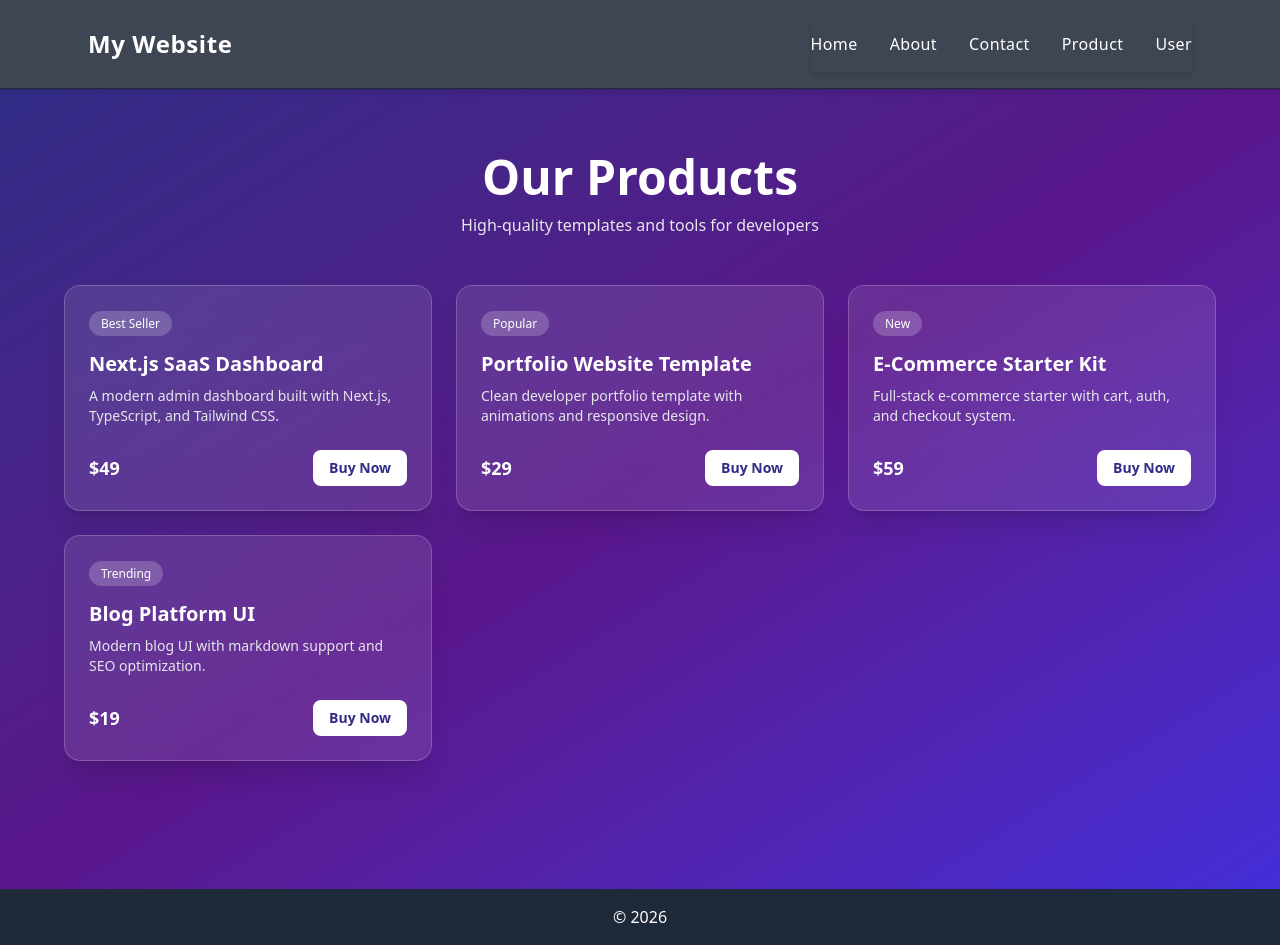
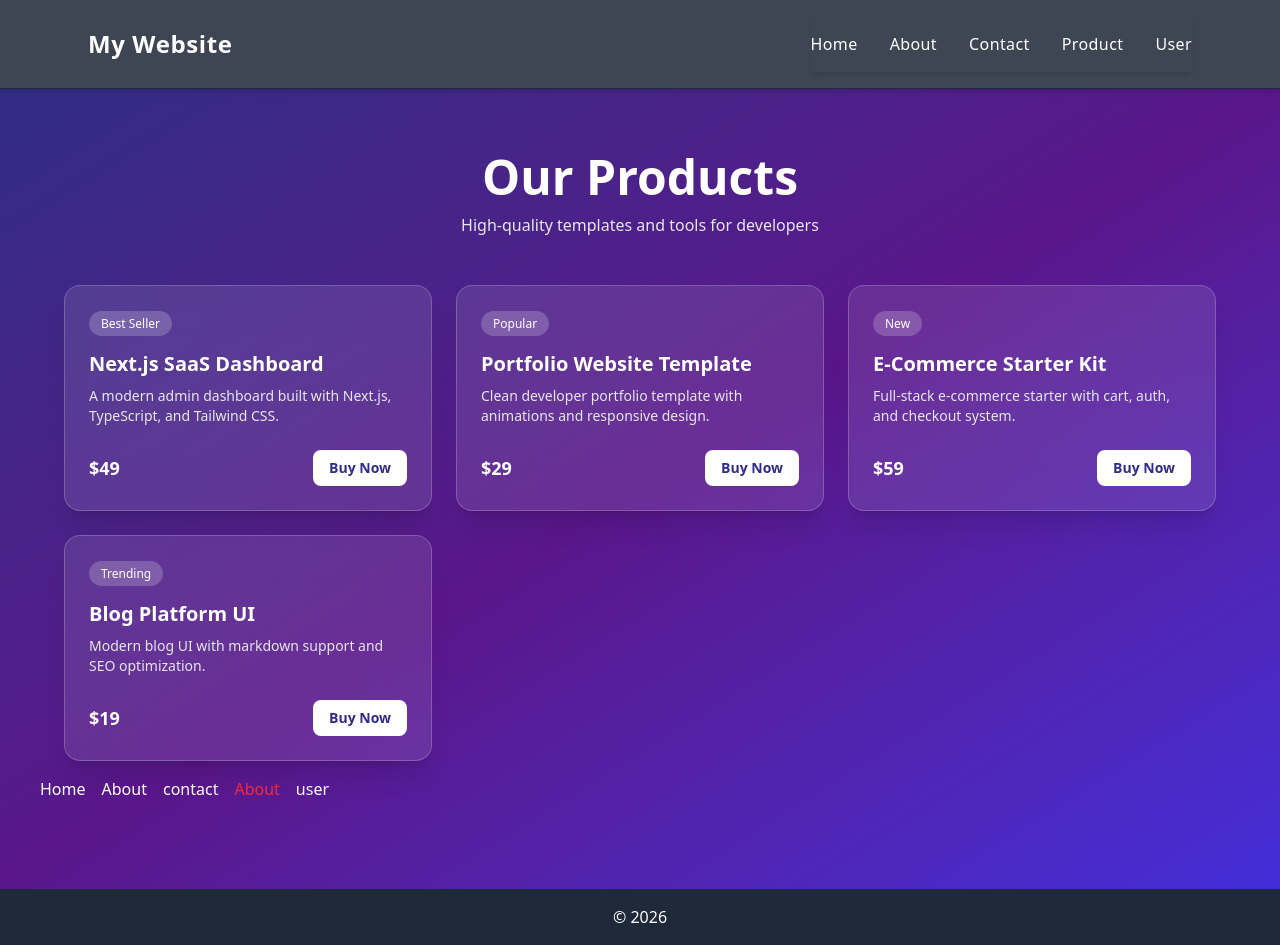
Before and after one commit to abyssiniatech/nextjs_16, a Next.js app: page /product in a window 1280 px wide. Built offline with nearby package versions, Linux system fonts and the light colour scheme.

Commit message:
add the basic concepts:

```diff
--- a/src/app/about/page.tsx
+++ b/src/app/about/page.tsx
@@ -1,6 +1,12 @@
+   "use client"
 import React from "react";
+import { useRouter } from "next/navigation";
+const AboutPage = () => {
+  const route=useRouter();
 
-const AboutPage = () => {
+  const chngepage=()=>{
+     route.push('/')
+  }
   return (
     <div className="min-h-screen bg-linear-to-br from-indigo-900 via-purple-900 to-indigo-700 flex items-center justify-center px-6">
 
@@ -57,9 +63,13 @@ const AboutPage = () => {
           <button className="bg-white text-indigo-900 font-semibold px-6 py-3 rounded-full hover:bg-gray-200 transition">
             Contact Me
           </button>
+            <button onClick={chngepage} className="bg-white mx-4 text-indigo-900 font-semibold px-6 py-3 rounded-full hover:bg-gray-200 transition">Go to home page</button>
         </div>
 
+
       </div>
+
+
     </div>
   );
 };
--- a/src/app/product/page.tsx
+++ b/src/app/product/page.tsx
@@ -1,5 +1,7 @@
+   "use client"
 import React from "react";
-
+import { usePathname } from "next/navigation"
+import Link from "next/link"
 const products = [
   {
     id: 1,
@@ -36,6 +38,7 @@ const products = [
 ];
 
 const ProductPage = () => {
+  const pathname=usePathname()
   return (
     <div className="min-h-screen bg-linear-to-br from-indigo-900 via-purple-900 to-indigo-700 px-6 py-16">
 
@@ -80,7 +83,41 @@ const ProductPage = () => {
           </div>
         ))}
       </div>
+          <div className="flex gap-4 text-white px-4 mt-4">
 
+      <Link
+        className={pathname === "/" ? "text-red-500" : ""}
+        href="/"
+      >
+        Home
+      </Link>
+
+      <Link
+        className={pathname === "/about" ? "text-red-500" : ""}
+        href="/about"
+      >
+        About
+      </Link>
+       <Link
+        className={pathname === "/contact" ? "text-red-500" : ""}
+        href="/contact"
+      >
+        contact
+      </Link>
+       <Link
+        className={pathname === "/product" ? "text-red-500" : ""}
+        href="/product"
+      >
+        About
+      </Link>
+       <Link
+        className={pathname === "/user" ? "text-red-500" : ""}
+        href="/user"
+      >
+        user
+      </Link>
+
+    </div>
     </div>
   );
 };
--- a/src/components/Header.tsx
+++ b/src/components/Header.tsx
@@ -15,6 +15,7 @@ export default function Header() {
         {/* Navigation */}
         <nav className="hidden md:block">
           <Links />
+
         </nav>
 
         {/* Mobile placeholder (optional later) */}
@@ -22,6 +23,7 @@ export default function Header() {
           Menu
         </div>
       </div>
+
     </header>
   );
 }
--- /dev/null
+++ b/src/components/button.tsx
@@ -0,0 +1,13 @@
+import React from 'react'
+
+const Button = () => {
+  return (
+    <div className='p-4 m-2 '>
+      <button className='bg-teal-800 text-white px-6 py-2 rounded-md hover:bg-teal-700 '>
+           Submit
+      </button>
+    </div>
+  )
+}
+
+export default Button
```
